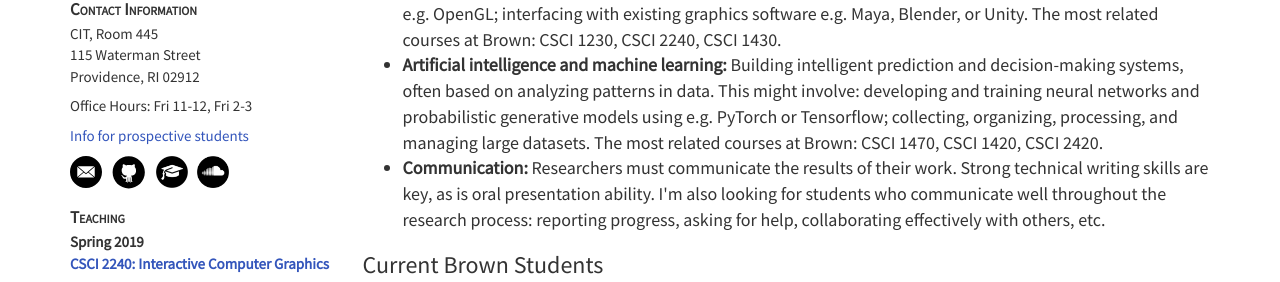
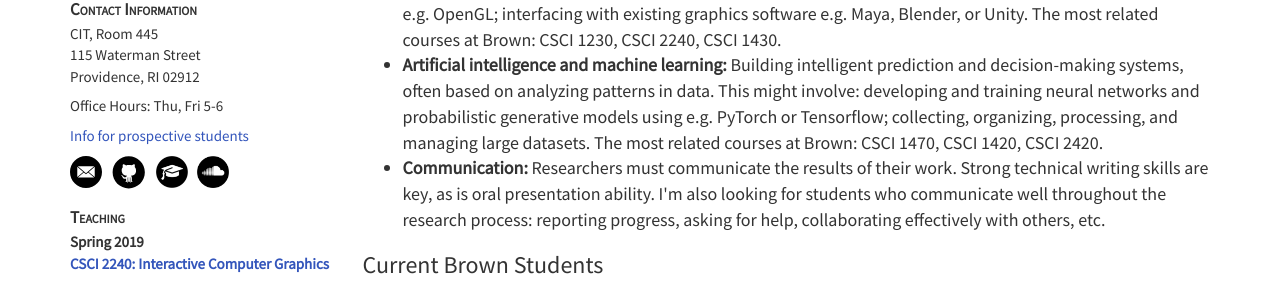
Before and after one commit to dritchie/dritchie.github.io, a Jekyll site: the page built from prospective_students.html, in a window 1280 px wide. Shown: the part 436-718 px from the top of the page. Built offline with Jekyll 4.4.1, drawn with Linux system fonts in a browser that asks for light colours.

Commit message:
Spring 2019 hours.

```diff
--- a/_includes/sidebar.html
+++ b/_includes/sidebar.html
@@ -13,7 +13,7 @@
 	<div>CIT, Room 445</div>
 	<div>115 Waterman Street</div>
 	<div>Providence, RI 02912</div>
-	<div id='officehours'>Office Hours: Fri 11-12, Fri 2-3</div>
+	<div id='officehours'>Office Hours: Thu, Fri 5-6</div>
 	<div id='prospectives'>
 		<a target='_blank' href='/prospective_students.html'>Info for prospective students</a>
 	</div>
```
